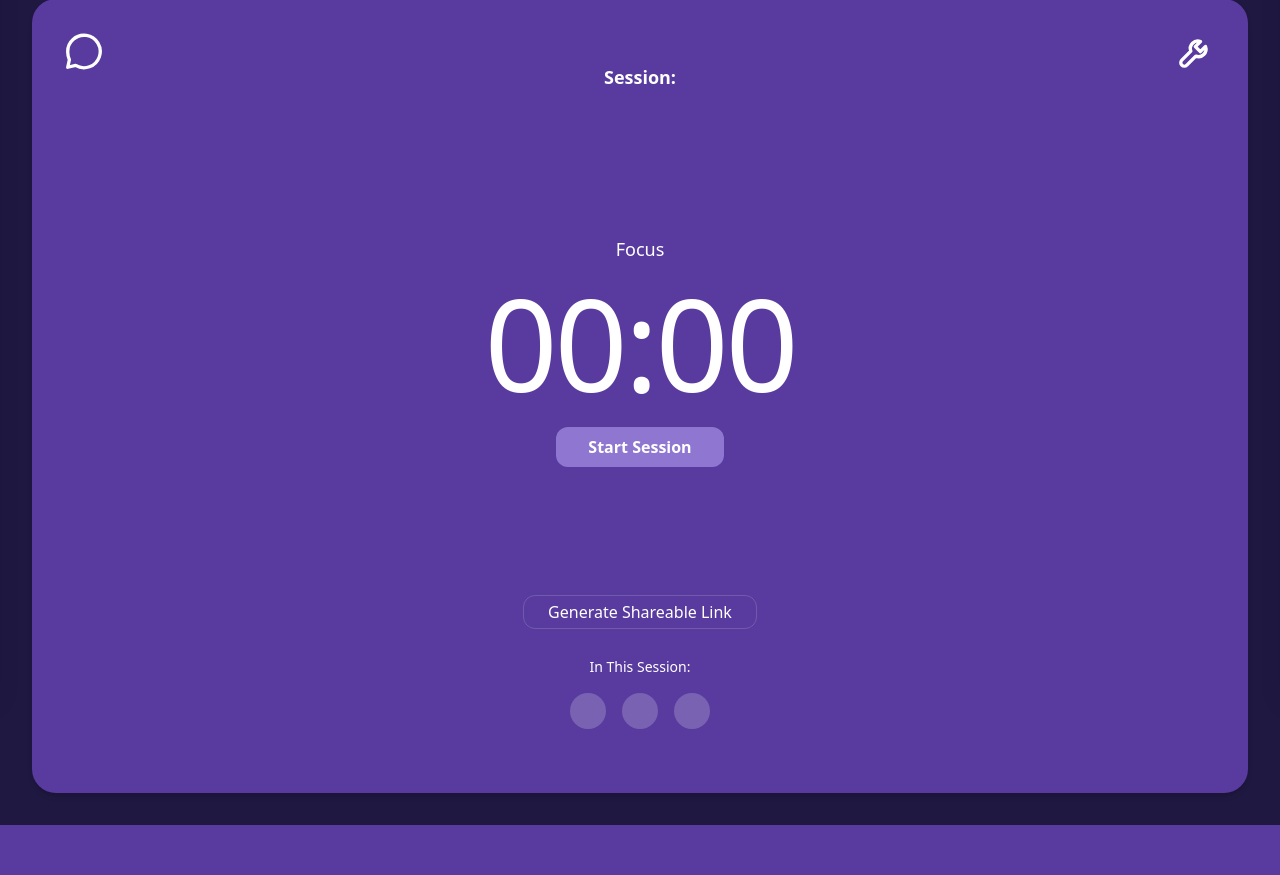
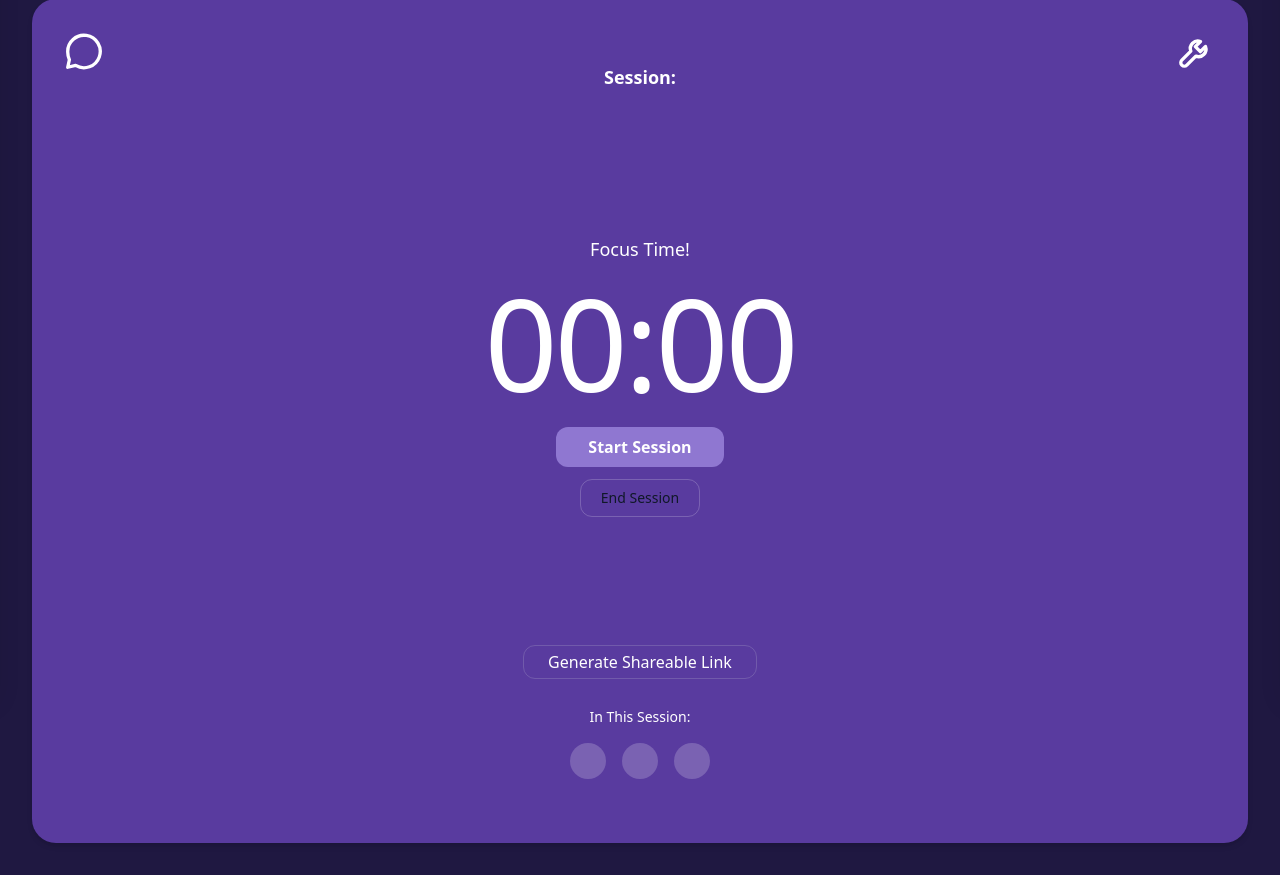
Before and after one commit to farhahsyzwni/cosmos, a Laravel app: page /sessions in a window 1280 px wide. Shown: the part 113-988 px from the top of the page. Before the commit the page ends 938 px from the top, so only its background shows below. Run offline with Laravel 12, Linux system fonts and the light colour scheme; the visitor is signed in with stand-in values (Sample User, id 1); data that the repository does not hold is empty; style sheets or scripts are compiled from the project's sources; parts of the project's set-up code (start-up, migrations or seed data) failed here and were passed over.

Commit message:
Implement session timer settings and end session functionality

```diff
--- a/app/Http/Controllers/SessionController.php
+++ b/app/Http/Controllers/SessionController.php
@@ -36,6 +36,7 @@ class SessionController extends Controller
                 'short_break' => $validated['short_break'],
                 'long_break' => $validated['long_break'],
                 'session_status' => 'Active',
+                'created_at' => now(),
             ]);
 
             return redirect('/sessions/' . $session->session_token);
@@ -56,4 +57,30 @@ class SessionController extends Controller
         $session = Session::where('session_token', $session_token)->firstOrFail();
         return view('sessions', compact('session'));
     }
+
+    public function end(Request $request, $session_token){
+
+        //Guest session
+        if ( $session_token ==='guest' && $request->session()->has('guest_session')) {
+
+            $request->session()->forget('guest_session');
+
+            return redirect('/sessions')
+                ->with('success', 'Session ended succesfully.');
+        }
+
+        //Authenticated session
+        $session = Session::where('session_token', $session_token)
+            ->where('host_id', auth()->id())
+            ->where('session_status', 'Active')
+            ->firstOrFail();
+
+        $session->update([
+            'session_status' => 'Ended',
+            'ended_at' => now(),
+        ]);
+
+        return redirect('/sessions')
+            ->with('success', 'Session ended succesfully.');
+    }
 }
--- a/app/Models/Session.php
+++ b/app/Models/Session.php
@@ -23,6 +23,7 @@ class Session extends Model
         'short_break',
         'long_break',
         'session_status',
+        'created_at',
         'ended_at',
     ];
 
--- a/resources/views/sessions.blade.php
+++ b/resources/views/sessions.blade.php
@@ -65,7 +65,7 @@
                         Focus Duration
                     </label>
 
-                    <input type="number" value="{{ $activeSession ? $session->focus_duration : 25 }}"
+                    <input type="number" id="focus-duration" value="{{ $activeSession ? $session->focus_duration : 25 }}" min="1"
                         class="mt-2 w-full rounded-xl border border-white/10 bg-white/5 px-3 py-2"
                     >
                 </div>
@@ -75,7 +75,7 @@
                         Short Break
                     </label>
 
-                    <input type="number" value="{{ $activeSession ? $session->short_break : 5 }}"
+                    <input type="number" id="short-break" value="{{ $activeSession ? $session->short_break : 5 }}" min="1"
                         class="mt-2 w-full rounded-xl border border-white/10 bg-white/5 px-3 py-2"
                     >
                 </div>
@@ -85,14 +85,14 @@
                         Long Break
                     </label>
 
-                    <input type="number" value="{{ $activeSession ? $session->long_break : 15 }}"
+                    <input type="number" id="long-break" value="{{ $activeSession ? $session->long_break : 15 }}" min="1"
                         class="mt-2 w-full rounded-xl border border-white/10 bg-white/5 px-3 py-2"
                     >
                 </div>
 
                 <label class="flex items-center gap-3 text-sm">
-                    <input type="checkbox" class="rounded">
-                    <span>Auto-start breaks</span>
+                    <input type="checkbox" id="auto-start-next" class="rounded">
+                    <span>Auto-start next session</span>
                 </label>
 
             </div>
@@ -138,14 +138,18 @@
                             Start Session
                         </button>
 
-                        @guest
-                            <form action="{{ route('sessions.guest.clear') }}" method="POST" class="mt-3">
-                                @csrf
-                                <button type="submit" class="rounded-xl bg-red-500 px-6 py-2 font-semibold text-white hover:bg-red-700">
-                                    Leave Session
-                                </button>
-                            </form>
-                        @endguest
+                        <form
+                            action="{{ route('sessions.end', $activeSession && isset($session->session_token) ? $session->session_token : 'guest') }}"
+                            method="POST"
+                        >
+                            @csrf
+
+                            <button type = "button"
+                                id="end-session"
+                                class = "mt-3 rounded-xl border border-white/20 px-5 py-2 text-sm transition hover:bg-white/10">
+                                End Session
+                            </button>
+                        </form>
                     @endif
                 </div>
 
@@ -250,6 +254,32 @@
         </div>
     @endif
 
+    <!-- End Session Confirmation Modal -->
+    <div id="end-session-modal"
+        class="fixed inset-0 z-50 hidden items-center justify-center bg-black/50 px-4">
+
+        <div class="w-full max-w-sm rounded-2xl bg-cosmos-bg p-6 shadow-2xl">
+
+            <h2 class="mb-2 text-lg font-bold">End Session?</h2>
+
+            <p class="mb-6 text-sm opacity-70">
+                Are you sure you want to end this session?
+                Your current session will be closed.
+            </p>
+
+            <div class="flex justify-end gap-3">
+                <button type="button" id="cancel-end-session"
+                    class="rounded-xl border border-white/20 px-4 py-2 text-sm font-semibold text-white hover:bg-white/10">
+                    Cancel
+                </button>
+                <button type="button" id="confirm-end-session"
+                    class="rounded-xl bg-cosmos-purple px-4 py-2 text-sm font-semibold text-white hover:opacity-90">
+                    End Session
+                </button>
+            </div>
+        </div>
+    </div>
+
     <script>
         const createSessionModal = document.getElementById('create-session-modal');
         const openCreateSession = document.getElementById('open-create-session');
@@ -305,9 +335,57 @@
         const timerDisplay = document.getElementById('timer');
         const startButton = document.getElementById('start-session');
 
-        const focusDuration = {{ $activeSession ? $session->focus_duration : 25 }};
-        const shortBreakDuration = {{ $activeSession ? $session->short_break : 5 }};
-        const longBreakDuration = {{ $activeSession ? $session->long_break : 15 }};
+
+        const focusInput = document.getElementById('focus-duration');
+        const shortBreakInput = document.getElementById('short-break');
+        const longBreakInput = document.getElementById('long-break');
+        const autoStartNextInput = document.getElementById('auto-start-next');
+
+        let focusDuration = Number(focusInput.value);
+        let shortBreakDuration = Number(shortBreakInput.value);
+        let longBreakDuration = Number(longBreakInput.value);
+        let autoStartNext = autoStartNextInput.checked;
+
+        focusInput.addEventListener('change', () => {
+            const value = Number(focusInput.value);
+
+            if (value >= 1) {
+                focusDuration = value;
+                if (currentPhase === 'focus' && !isRunning) {
+                    remainingSeconds = focusDuration * 60;
+                    updateTimerDisplay();
+                }
+            }
+        });
+
+        shortBreakInput.addEventListener('change', () => {
+            const value = Number(shortBreakInput.value);
+
+            if (value >= 1) {
+                shortBreakDuration = value;
+                if (currentPhase === 'short-break' && !isRunning) {
+                    remainingSeconds = shortBreakDuration * 60;
+                    updateTimerDisplay();
+                }
+            }
+        });
+
+        longBreakInput.addEventListener('change', () => {
+            const value = Number(longBreakInput.value);
+
+            if (value >= 1) {
+                longBreakDuration = value;
+                if (currentPhase === 'long-break' && !isRunning) {
+                    remainingSeconds = longBreakDuration * 60;
+                    updateTimerDisplay();
+                }
+            }
+        });
+
+        autoStartNextInput.addEventListener('change', () => {
+            autoStartNext = autoStartNextInput.checked;
+        });
+
 
         let timerInterval = null;
         let isRunning = false;
@@ -373,7 +451,16 @@
                         isRunning = false;
 
                         setNextPhase();
-                        startTimer();
+
+                        if (autoStartNext) {
+                            startTimer();
+                        } else {
+                            if (currentPhase === 'focus') {
+                                startButton.textContent = 'Start Focus';
+                            } else {
+                                startButton.textContent = 'Start Break';
+                            }
+                        }
                     }
                 }, 1000);
         }
@@ -397,5 +484,32 @@
 
         updateTimerDisplay();
         updatePhaseDisplay();
+
+        // End Session Confirmation Modal
+        const endSessionModal = document.getElementById('end-session-modal');
+        const endSessionButton = document.getElementById('end-session');
+        const cancelEndSession = document.getElementById('cancel-end-session');
+        const confirmEndSession = document.getElementById('confirm-end-session');
+        const endSessionForm = endSessionButton?.closest('form');
+
+        if (endSessionButton && endSessionModal) {
+            endSessionButton.addEventListener('click', () => {
+                endSessionModal.classList.remove('hidden');
+                endSessionModal.classList.add('flex');
+            });
+        }
+
+        if (cancelEndSession){
+            cancelEndSession.addEventListener('click', () => {
+                endSessionModal.classList.add('hidden');
+                endSessionModal.classList.remove('flex');
+            });
+        }
+
+        if (confirmEndSession && endSessionForm) {
+            confirmEndSession.addEventListener('click', () => {
+                endSessionForm.submit();
+            });
+        }
     </script>
 @endsection
--- a/routes/web.php
+++ b/routes/web.php
@@ -26,6 +26,8 @@ Route::post('/sessions/guest/clear', function (Illuminate\Http\Request $request)
     $request->session()->forget('guest_session');
     return redirect('/sessions');
 })->name('sessions.guest.clear');
+Route::post('/sessions/{session_token}/end', [SessionController::class, 'end'])
+    ->name('sessions.end');
 
 
 Route::get('/login', [AuthController::class, 'showLogin'])->name('login');
```
